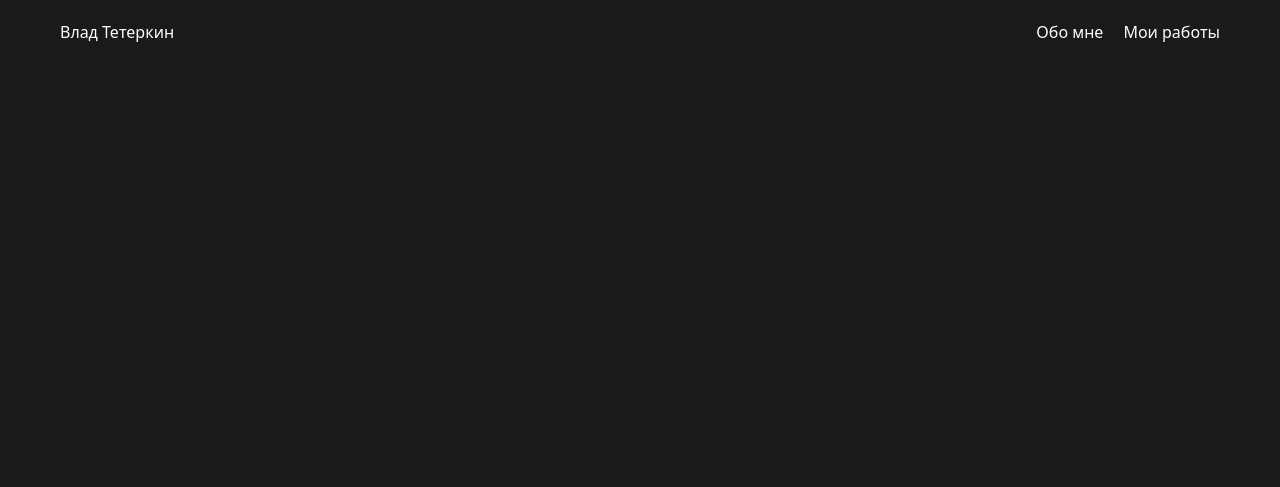
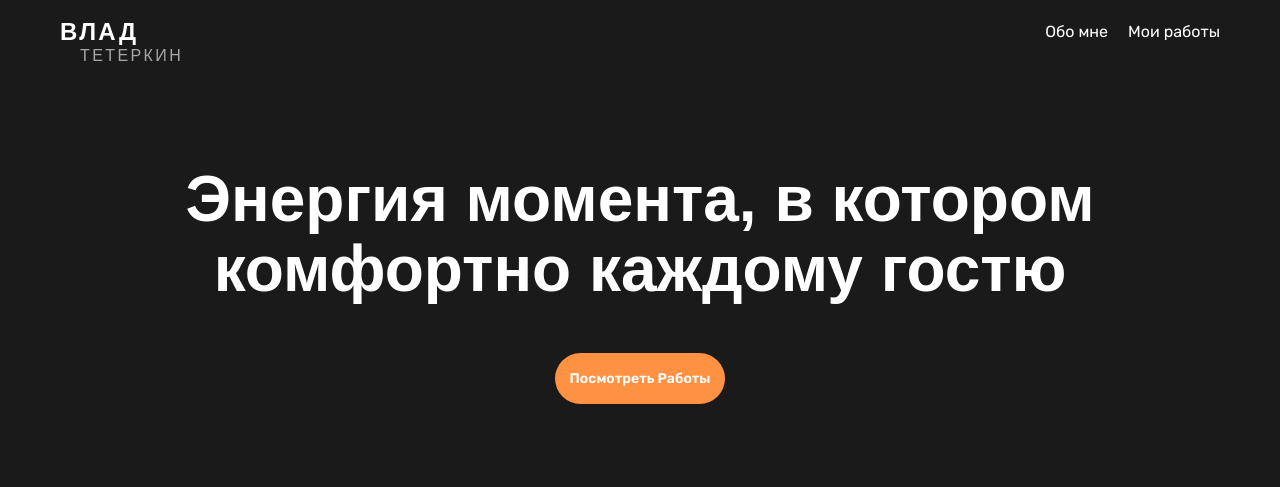
Before and after one commit to DreamerOnMaybe/host-portfolio, a website built with Vite: page index.html in a window 1280 px wide. Built offline with nearby package versions, Linux system fonts and the light colour scheme; a web font is replaced by a local one.

Commit message:
feat:layout of the first section of the website

```diff
--- a/index.html
+++ b/index.html
@@ -6,13 +6,20 @@
   <meta name="viewport" content="width=device-width, initial-scale=1.0" />
   <title>Ведущий мероприятий Омск</title>
   <meta name="description" content="Стильные свадьбы, корпоративы и частные события в Омске." />
+  <link rel="preconnect" href="https://fonts.googleapis.com">
+  <link rel="preconnect" href="https://fonts.gstatic.com" crossorigin>
+  <link
+    href="https://fonts.googleapis.com/css2?family=Rubik:ital,wght@0,300..900;1,300..900&family=Unbounded:wght@200..900&display=swap"
+    rel="stylesheet">
 </head>
 
 <body>
   <div id="app">
     <header class="header">
       <div class="container header__container">
-        <a href="#" class="header__logo">Влад Тетеркин</a>
+        <a href="/" class="header__logo logo">
+          Влад<span class="logo__surname">Тетеркин</span>
+        </a>
         <nav class="header__nav">
           <ul class="header__menu">
             <li class="header__item">
@@ -25,6 +32,16 @@
         </nav>
       </div>
     </header>
+
+    <main class="main">
+      <section class="hero">
+        <div class="container hero__container">
+          <h1 class="hero__title">Энергия момента, в котором комфортно каждому гостю</h1>
+          <button class="btn">Посмотреть Работы</button>
+        </div>
+      </section>
+    </main>
+
   </div>
   <script type="module" src="/src/js/main.js"></script>
 </body>
--- a/src/scss/_base.scss
+++ b/src/scss/_base.scss
@@ -1,9 +1,13 @@
 body {
-  font-family: var(--font-family-base);
+    font-family: var(--font-base);
     background-color: var(--color-bg-primary);
     color: var(--color-text-primary);
     line-height: 1.5;
     -webkit-font-smoothing: antialiased;
+}
+
+h1, h2, h3 {
+    font-family: var(--font-heading);
 }
 
 .container {
--- a/src/scss/_variables.scss
+++ b/src/scss/_variables.scss
@@ -1,11 +1,12 @@
 :root {
     --color-bg-primary: #1a1a1a;
+    --color-bg-btns: #ff9142;
 
     --color-text-primary: #fff;
     --color-text-secondary: #a8a8a8;
-    --color-text-muted: #606060;
 
-    --font-family-base: system-ui, -apple-system, BlinkMacSystemFont, 'Segoe UI', Roboto, sans-serif;
+    --font-base: 'Rubik', sans-serif;
+    --font-heading: 'Unbounded', sans-serif;
 
     --container-width: 1200px;
     --container-padding: 20px;
--- a/src/scss/main.scss
+++ b/src/scss/main.scss
@@ -1,6 +1,10 @@
 @use 'variables';
 @use 'reset';
 @use 'base';
+
+a {
+    transition:  0.2s ease;
+}
 
 .header__container {
     display: flex;
@@ -11,3 +15,60 @@
     display: flex;
     gap: 20px;
 }
+
+.hero__container {
+    text-align: center;
+    align-items: center;
+    display: flex;
+    flex-direction: column;
+    gap: 48px;
+    padding-block: 80px;
+}
+
+.hero__title {
+    font-weight: 700;
+    font-size: clamp(22px, 5vw, 64px);
+    line-height: 1.1;
+}
+
+.btn {
+    background: var(--color-bg-btns);
+    padding: 15px;
+    border-radius: 36px;
+    font-weight: 600;
+    font-size: 14px;
+    color: var(--color-text-muted);
+    transition: transform 0.2s ease, opacity 0.2s ease;
+
+    &:hover {
+        transform: translateY(-2px);
+        opacity: 0.9;
+    }
+}
+
+.logo {
+    font-family: var(--font-heading);
+    font-weight: 700;
+    text-transform: uppercase;
+    letter-spacing: 0.1em;
+    line-height: 1;
+    display: flex;
+    flex-direction: column;
+    font-size: 24px;
+
+    &__surname {
+        display: block;
+        font-size: 16px;
+        font-weight: 400;
+        color: var(--color-text-secondary);
+        margin-top: 4px;
+        margin-left: 20px;
+    }
+
+    &:hover {
+        .logo__surname {
+            color: var(--color-bg-btns);
+            transition: color 0.3s ease;
+        }
+    }
+}
```
Lines whose indentation alone changed are shown as unchanged.
